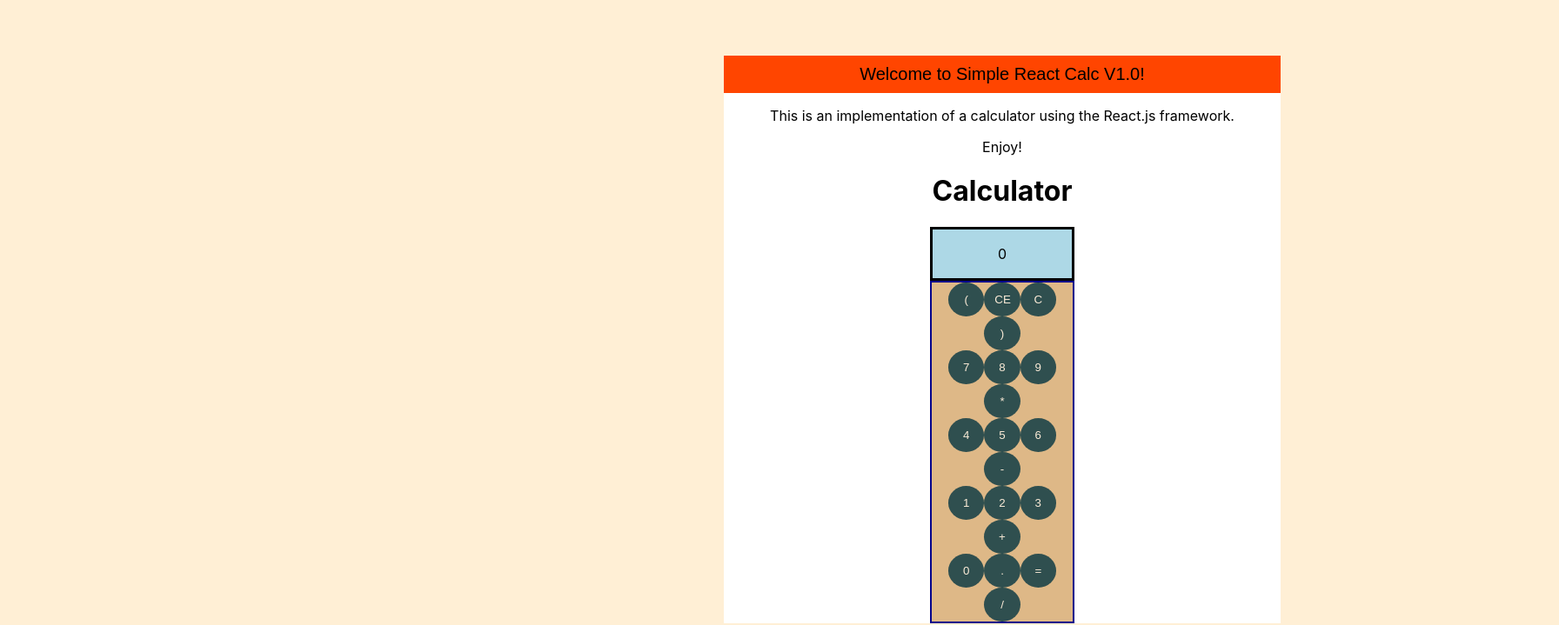
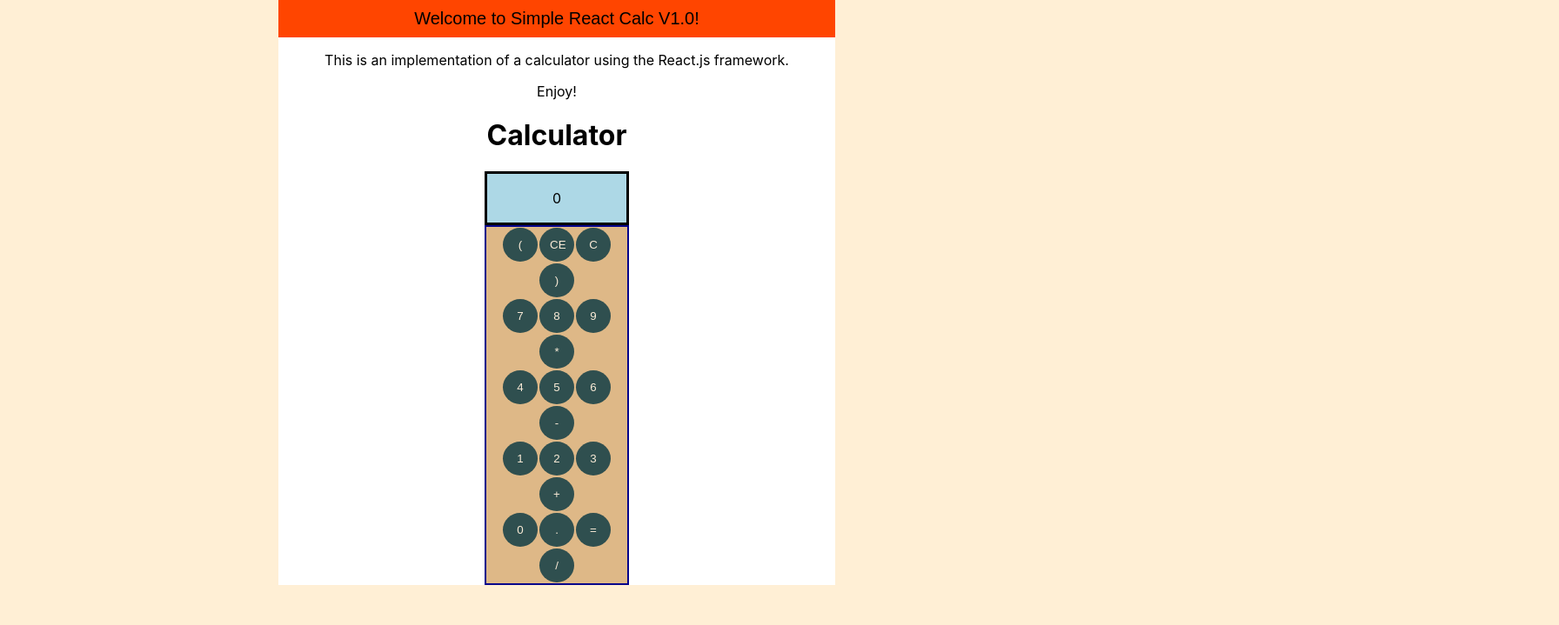
Before and after one commit to Xerith89/react-simple-calc, a React (Create React App) app: page / in a window 1280 px wide. Shown: the top 719 px of the page at 87% size, 1792 px wide, since content can reach past the window. Built offline with nearby package versions, Linux system fonts and the light colour scheme.

Commit message:
Css changes.

```diff
--- a/src/Components/keypad-component.css
+++ b/src/Components/keypad-component.css
@@ -1,10 +1,3 @@
-body {
-    text-align: center;
-    display: inline-block;
-    padding-left: 40%;
-    padding-top: 5%;
-    font-size: 16px;
-}
 
 .button-field {
    background-color: burlywood;
@@ -20,8 +13,9 @@
     padding: 0.9em;
     text-decoration: none;
     border-radius: 50%;
+    margin: 1px;
     transition-duration: 0.4s;
-    width: 3.1em;
+    width: 3em;
 }
 
 .button:hover {
--- a/src/index.css
+++ b/src/index.css
@@ -3,6 +3,8 @@
   margin: 0px;
   width: 100%;
   height: 100%;
+  padding-top: 0%;
+  text-align: center;
   font-family: -apple-system, BlinkMacSystemFont, "Segoe UI", "Roboto", "Oxygen",
     "Ubuntu", "Cantarell", "Fira Sans", "Droid Sans", "Helvetica Neue",
     sans-serif;
```
